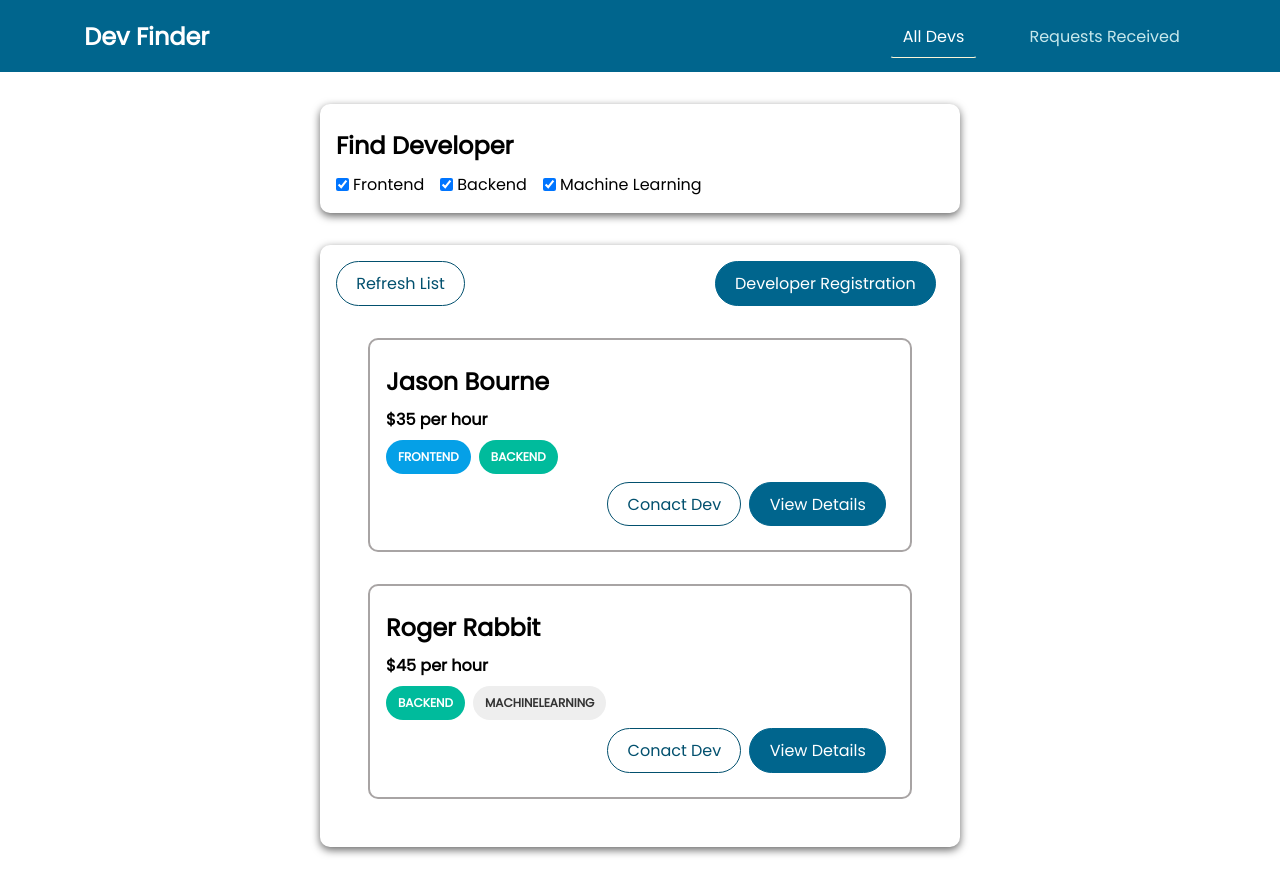
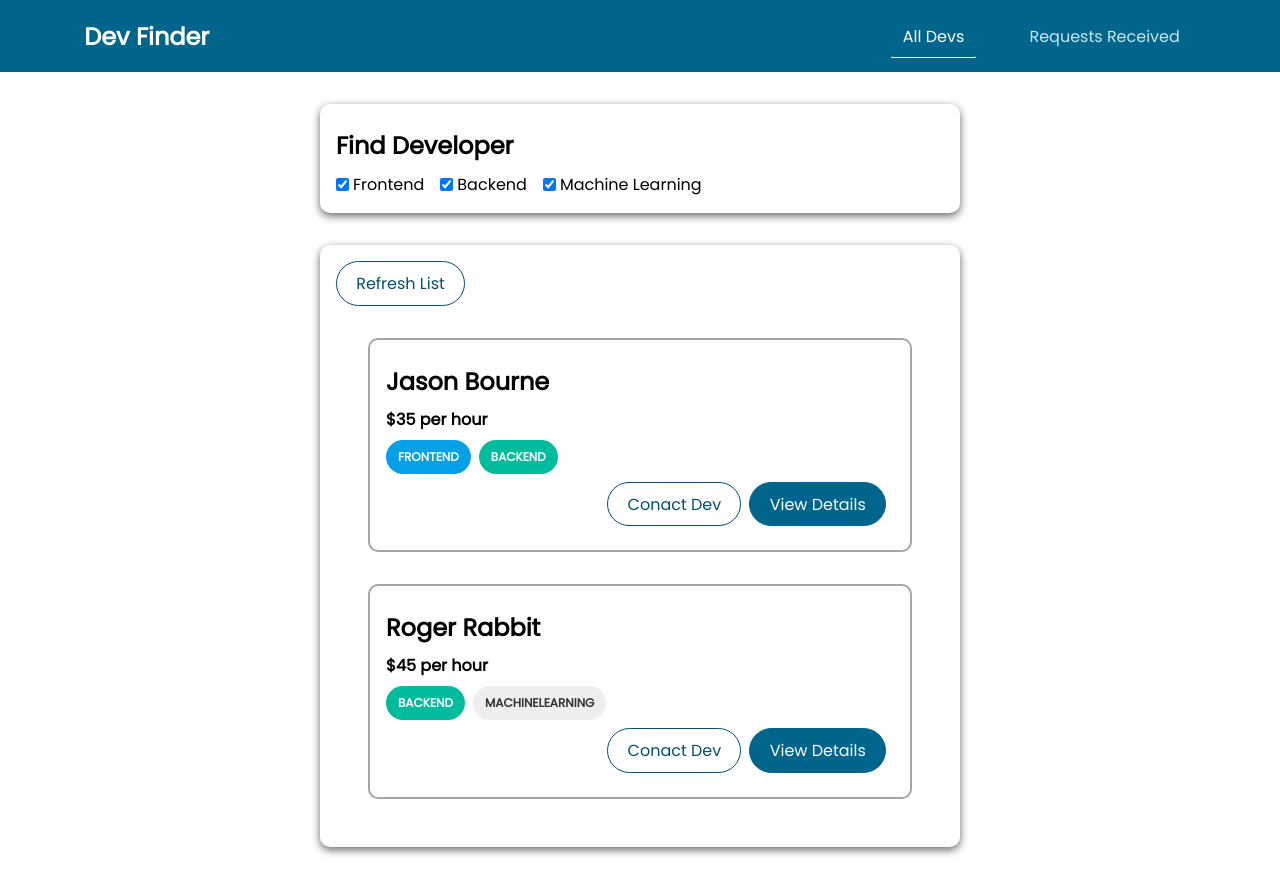
Before and after one commit to torressam333/dev-finder, a Vue app: page /developers in a window 1280 px wide. Built offline with nearby package versions, Linux system fonts and the light colour scheme.

Commit message:
Only allow devs to register if not already registered

```diff
--- a/src/pages/developers/DevRegistration.vue
+++ b/src/pages/developers/DevRegistration.vue
@@ -16,11 +16,6 @@ export default {
     BaseCard,
     DevForm,
   },
-  computed: {
-    isDev() {
-      return this.$store.getters['developers/isDev'];
-    },
-  },
   methods: {
     saveData(formData) {
       //Namespace/action name, formdata to persist
--- a/src/pages/developers/DevsList.vue
+++ b/src/pages/developers/DevsList.vue
@@ -6,7 +6,9 @@
     <base-card>
       <div class="controls">
         <base-button mode="outline">Refresh List</base-button>
-        <base-button link to="/register">Developer Registration</base-button>
+        <base-button link to="/register" v-if="!isDev">
+          Developer Registration
+        </base-button>
       </div>
       <ul v-if="hasDevelopers">
         <developer-item
@@ -53,6 +55,9 @@ export default {
     hasDevelopers() {
       return this.$store.getters['developers/hasDevelopers'];
     },
+    isDev() {
+      return this.$store.getters['developers/isDev'];
+    },
   },
   methods: {
     setFilters(updatedFilters) {
```
